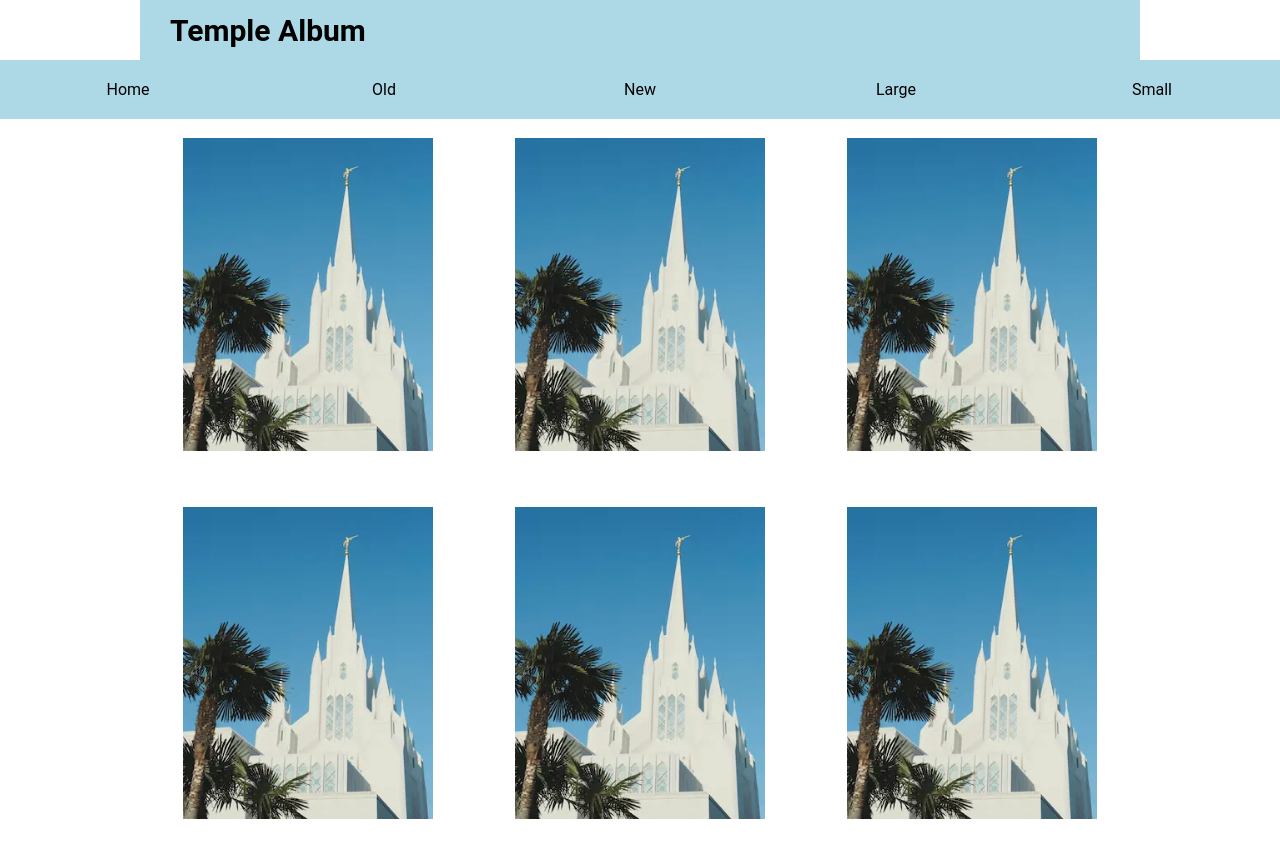
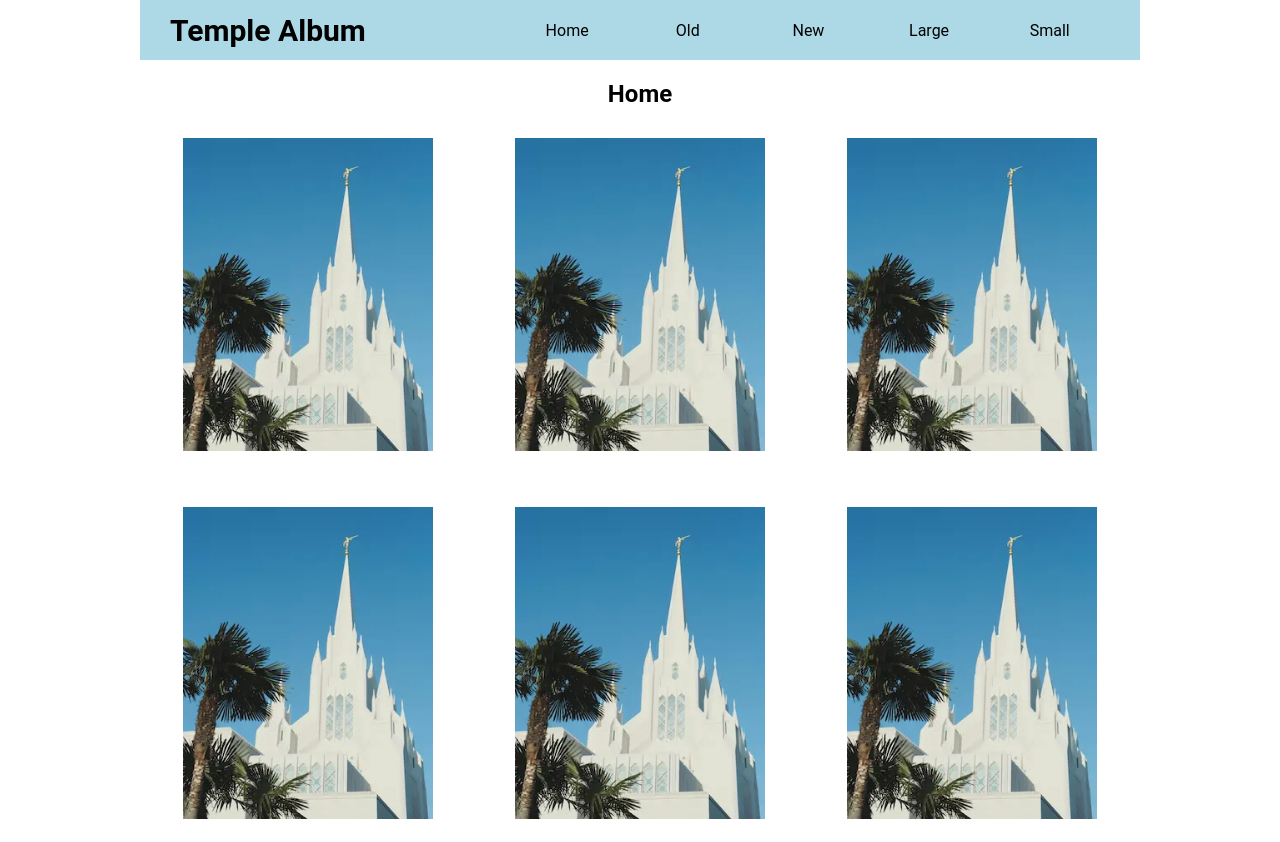
Before and after one commit to jdc1731/wdd131, a plain HTML site: page temples.html in a window 1280 px wide. Shown: the top 842 px of the page. Drawn offline with Linux system fonts and the light colour scheme.

Commit message:
fixed nav bar

```diff
--- a/styles/temples-large.css
+++ b/styles/temples-large.css
@@ -18,18 +18,20 @@
     height: 60px;
     background-color: lightblue;
     padding: 0 20px;
+    position: relative;
   }
 
   .header-content {
     display: flex;
     justify-content: space-between;
     align-items: center;
-    /* width: 100%; */
+    width: 100%;
   }
 
-  header h1 {
+   h1 {
     margin: 0;
     font-size: 30px;
+    width: 500px;
   }
 
   h2 {
@@ -48,6 +50,8 @@
     flex-direction: row;
     background-color: lightblue;
     padding: 10px 0;
+    position: static;
+    margin-left: auto;
   }
 
   #nav-menu a {
@@ -63,7 +67,7 @@
     display: block;
   }
 
-    /* Hide the menu button */
+  /* Hide the menu button */
   #menu-button {
     display: none;
   }
```
